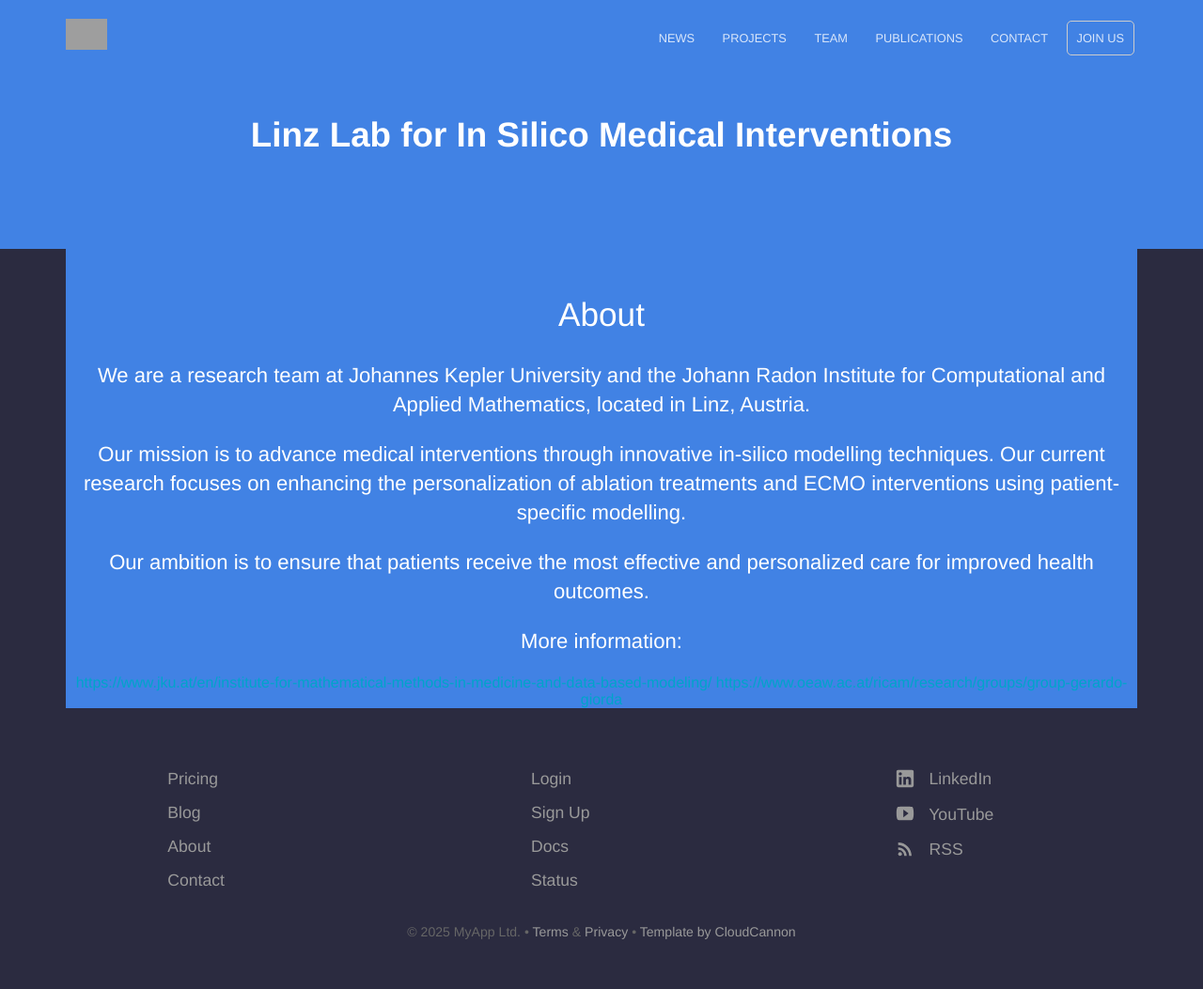
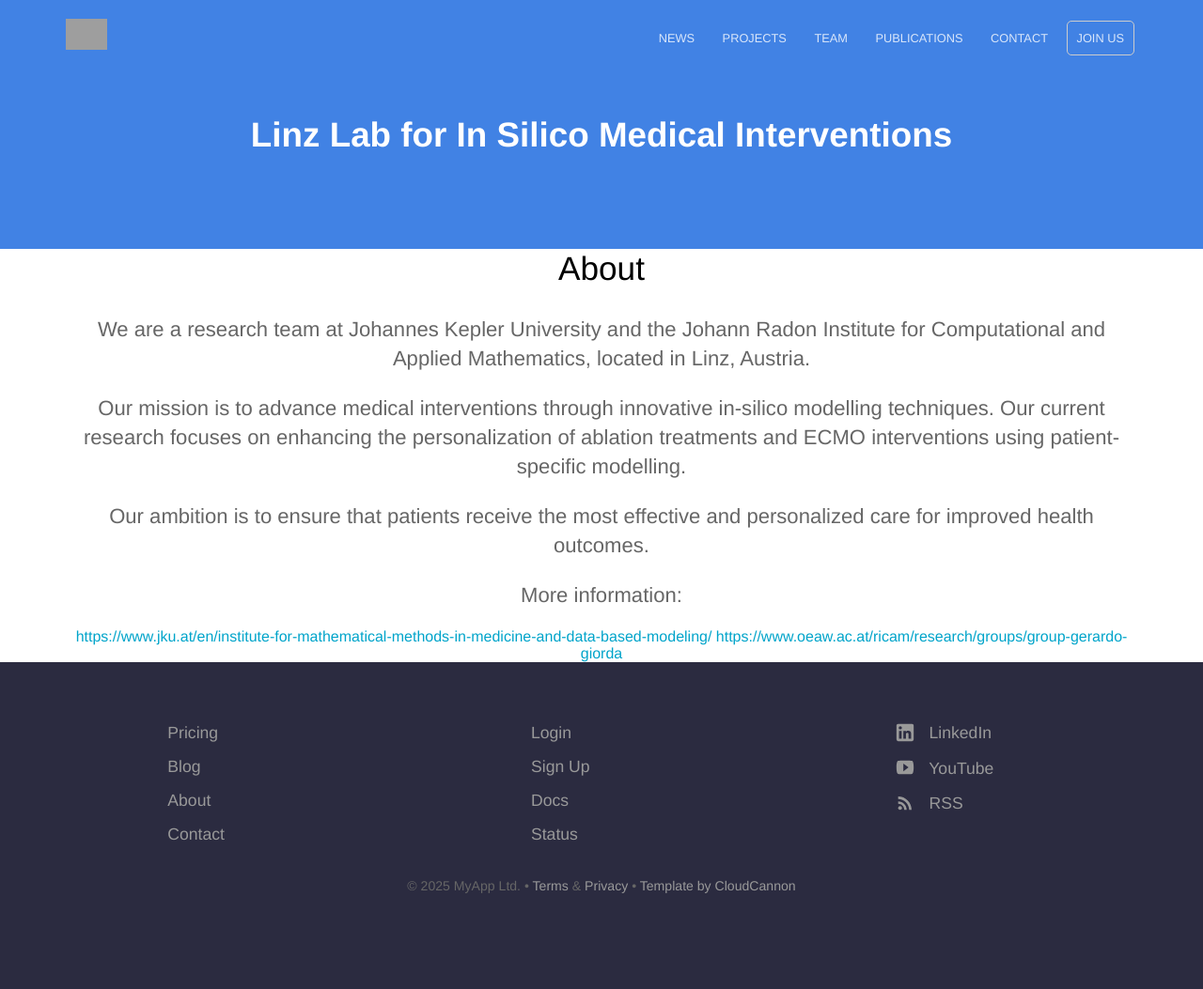
Before and after one commit to linzlabinsilmed/linzlabinsilmed.github.io, a Jekyll site: the page built from index.html, in a window 1280 px wide. Shown: the whole page at 94% size. Built offline with Jekyll 4.4.1, drawn with Linux system fonts in a browser that asks for light colours; the list of posts is cut into pages by our own code; after the commit the page ends 1004 px from its top, so only the background shows below that; grey boxes are pictures that could not be loaded.

Commit message:
Update index.html

```diff
--- a/index.html
+++ b/index.html
@@ -8,8 +8,9 @@
 	</div>
 </section>
 
-<div class="container flex">
-	<div class="hero">
+<div class="content">
+	<div class="container flex">
+		<div class="center-text">
 			<h2 class="text editable">About</h2>
 			<p>We are a research team at Johannes Kepler University and the Johann Radon Institute for Computational and Applied Mathematics, located in Linz, Austria.</p>
 			<p>Our mission is to advance medical interventions through innovative in-silico modelling techniques. Our current research focuses on enhancing the personalization of ablation treatments and ECMO interventions using patient-specific modelling.</p>
@@ -17,5 +18,6 @@
 			<p>More information:</p>
 			<a href="https://www.jku.at/en/institute-for-mathematical-methods-in-medicine-and-data-based-modeling/">https://www.jku.at/en/institute-for-mathematical-methods-in-medicine-and-data-based-modeling/</a>
 			<a href="https://www.oeaw.ac.at/ricam/research/groups/group-gerardo-giorda">https://www.oeaw.ac.at/ricam/research/groups/group-gerardo-giorda</a>
+		</div>
 	</div>
 </div>
```
